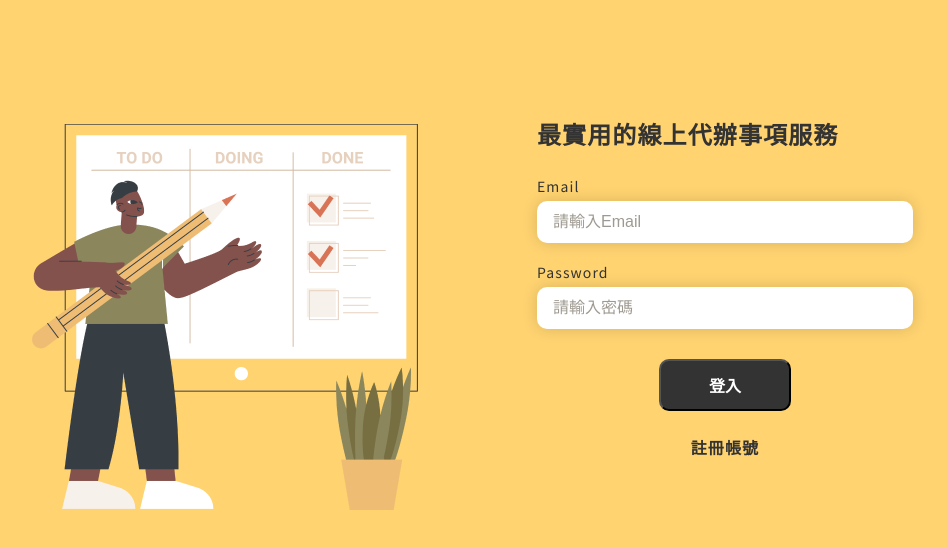
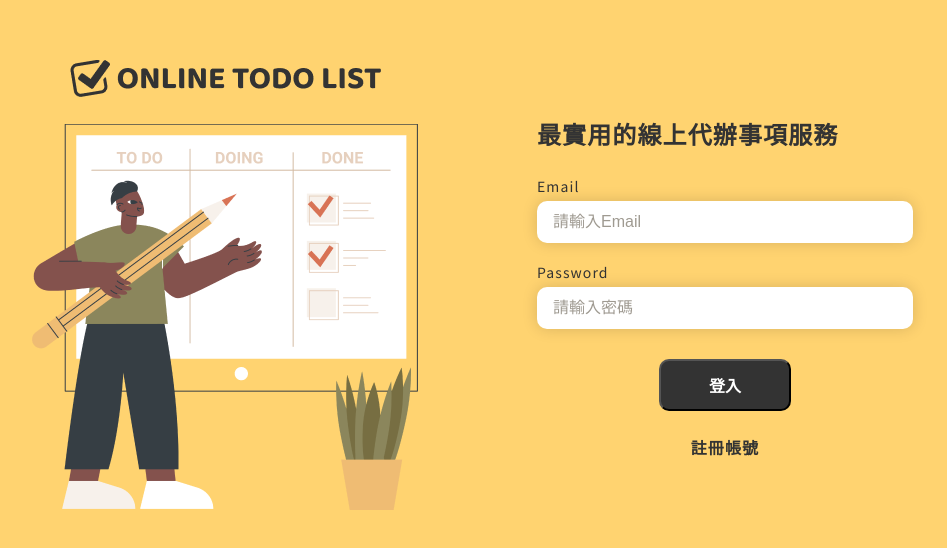
Before and after one commit to kathyhu91/traning-vJS-todolist, a plain HTML site: page pages/login.html in a window 1280 px wide. Shown: the part 118-666 px from the top of the page, without its empty margins (215-1162 px from the left). Drawn offline with nearby package versions, Linux system fonts and the light colour scheme; files that its build step writes are made by us from their sources; the site is published under a folder, as on GitHub Pages, so addresses that start at the root find nothing; files whose address does not match are found by name; a web font is replaced by a local one.

Commit message:
fix image path

```diff
--- a/styles/scss/_variable.scss
+++ b/styles/scss/_variable.scss
@@ -79,9 +79,9 @@ $line-heights: (
 $letter-spacing: 0.07em;
 
 // other
-$logo--lg : url("/assets/logo__lg.png");
-$logo--sm : url("/assets/logo__sm.png");
+$logo--lg : url("../../assets/logo__lg.png");
+$logo--sm : url("../../assets/logo__sm.png");
 $media-md__bg-img: linear-gradient(172.7deg, $primary 5.12%, $primary 53.33%, $primary 53.44%, $pure-white 53.45%, $pure-white 94.32%);
 $border-radius--base:10px;
-$icon-edit : url("/assets/icon--edit.png");
-$icon-delete: url("/assets/icon--delete.png");
+$icon-edit : url("../../assets/icon--edit.png");
+$icon-delete: url("../../assets/icon--delete.png");
```
